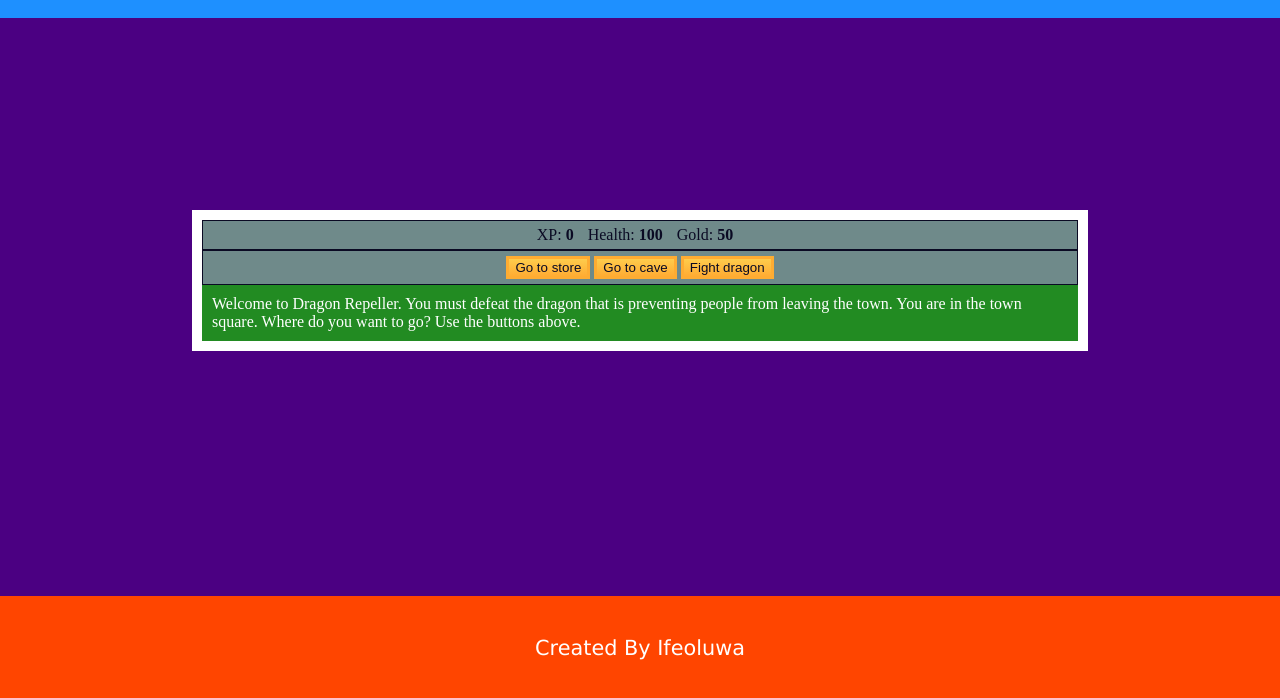
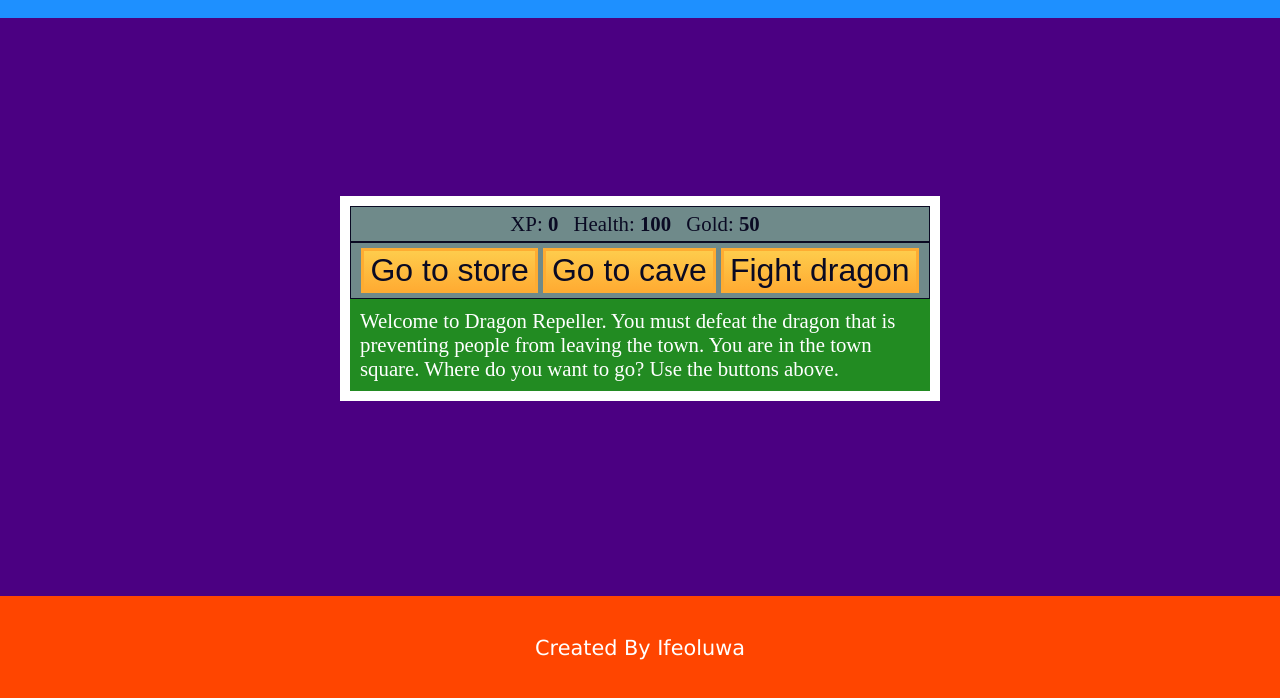
Before and after one commit to Ifeoluwa-Ajiboye/RPGQuest, a plain HTML site: page index.html in a window 1280 px wide. Shown: the part 100-798 px from the top of the page. Drawn offline with Linux system fonts and the light colour scheme.

Commit message:
Update styles.css

```diff
--- a/styles.css
+++ b/styles.css
@@ -4,9 +4,14 @@
 }
 body {
   background-color: #4B0082;
+  height: 100vh;
 }
 main{
-  margin-top: 15%;
+  position: relative;
+  display: flex;
+  justify-content: center;
+  align-items: center;
+  height: calc(100vh - 270px);
 }
 header{
   background-color:  #1E90FF;
@@ -26,12 +31,14 @@ header h1{
 }
 
 #game {
-  max-width: 70%;
-  max-height: 600px;
+  width: 100%;
+  max-width: 600px;
+  max-height: 400px;
   background-color: #ffffff;
   color: #ffffff;
   margin: 30px auto 0px;
   padding: 10px;
+  font-size: 1.3rem;
 }
 
 #controls,
@@ -61,6 +68,8 @@ button {
   background-color: #feac32;
   background-image: linear-gradient(#fecc4c, #ffac33);
   border: 3px solid #feac32;
+  font-size: max(2.5vw, 1rem);
+  font-weight: 500;
 }
 footer{
   background-color: orangered;
```
